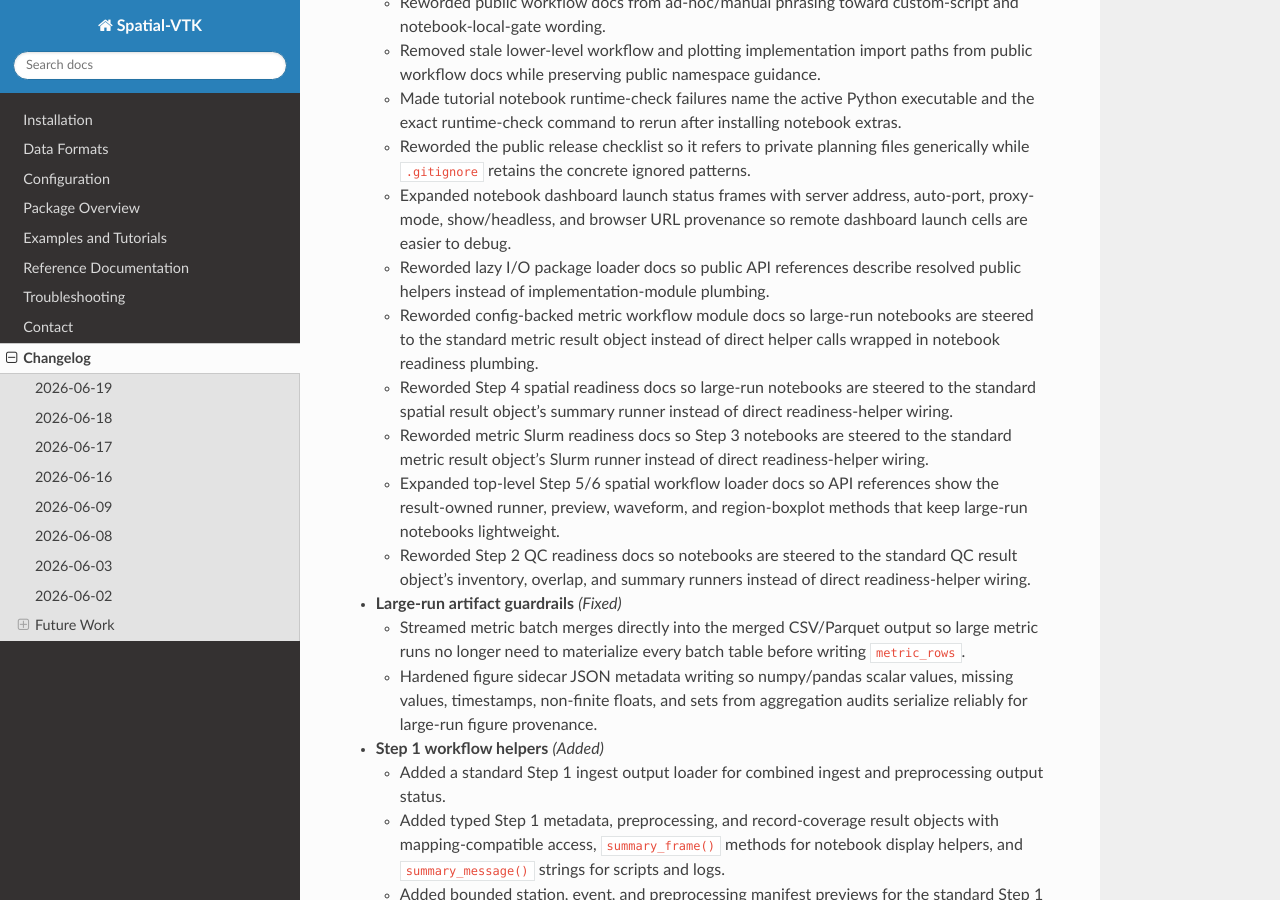
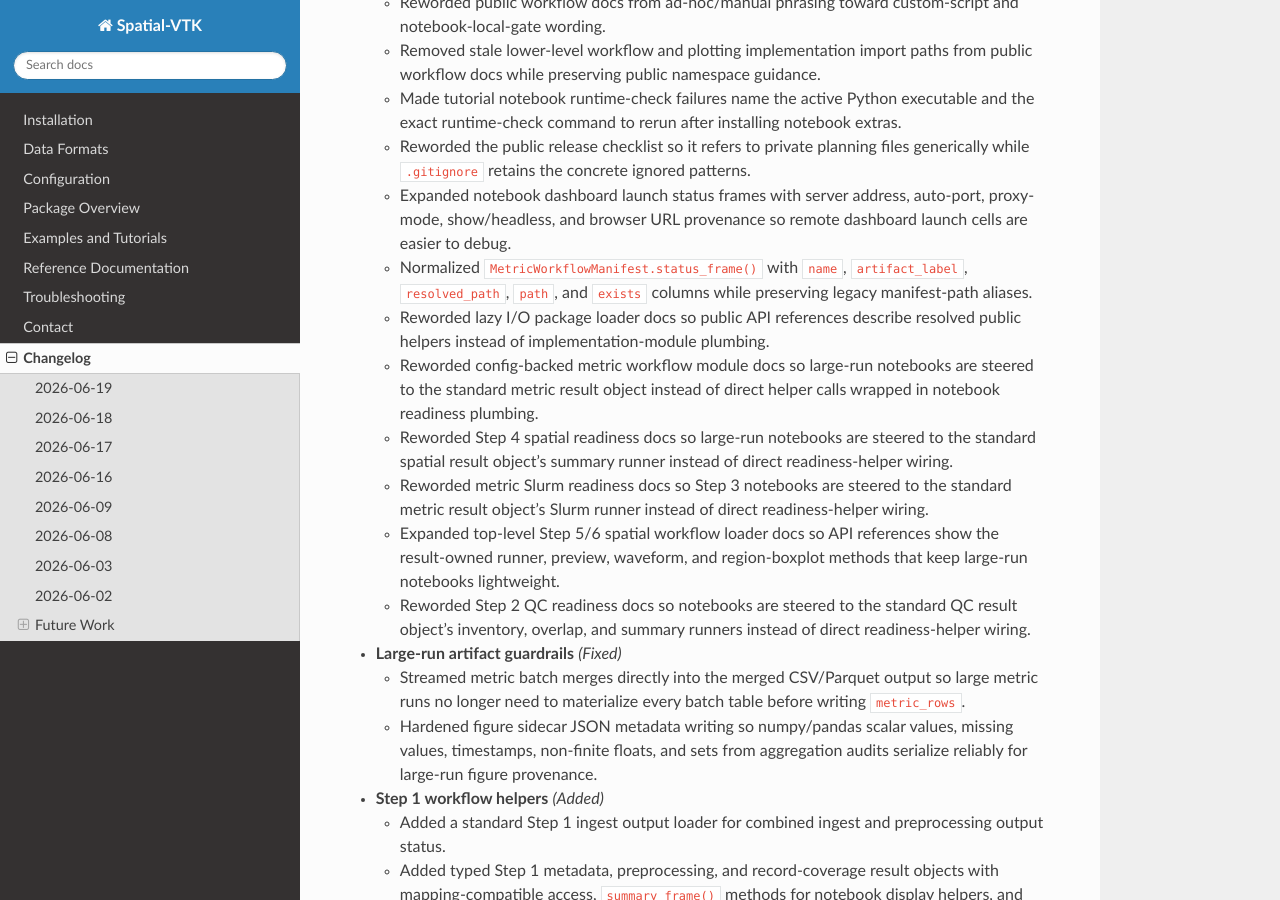
Before and after one commit to bcbirkel/spatial-vtk, a Sphinx documentation site: the page built from docs/changelog.rst, in a window 1280 px wide and 900 px high, scrolled down 4318 px. Built offline with Sphinx 7.4.7 and the Read the Docs theme 3.1.0, drawn with Linux system fonts in a browser that asks for light colours.

Commit message:
Normalize metric manifest status paths

```diff
--- a/docs/changelog.rst
+++ b/docs/changelog.rst
@@ -232,6 +232,9 @@ Changelog
   - Expanded notebook dashboard launch status frames with server address,
     auto-port, proxy-mode, show/headless, and browser URL provenance so remote
     dashboard launch cells are easier to debug.
+  - Normalized ``MetricWorkflowManifest.status_frame()`` with ``name``,
+    ``artifact_label``, ``resolved_path``, ``path``, and ``exists`` columns
+    while preserving legacy manifest-path aliases.
   - Reworded lazy I/O package loader docs so public API references describe
     resolved public helpers instead of implementation-module plumbing.
   - Reworded config-backed metric workflow module docs so large-run notebooks
```
Also changed, not shown: docs/reference/api/metrics.rst (+5 -4 lines), 2 other files.
